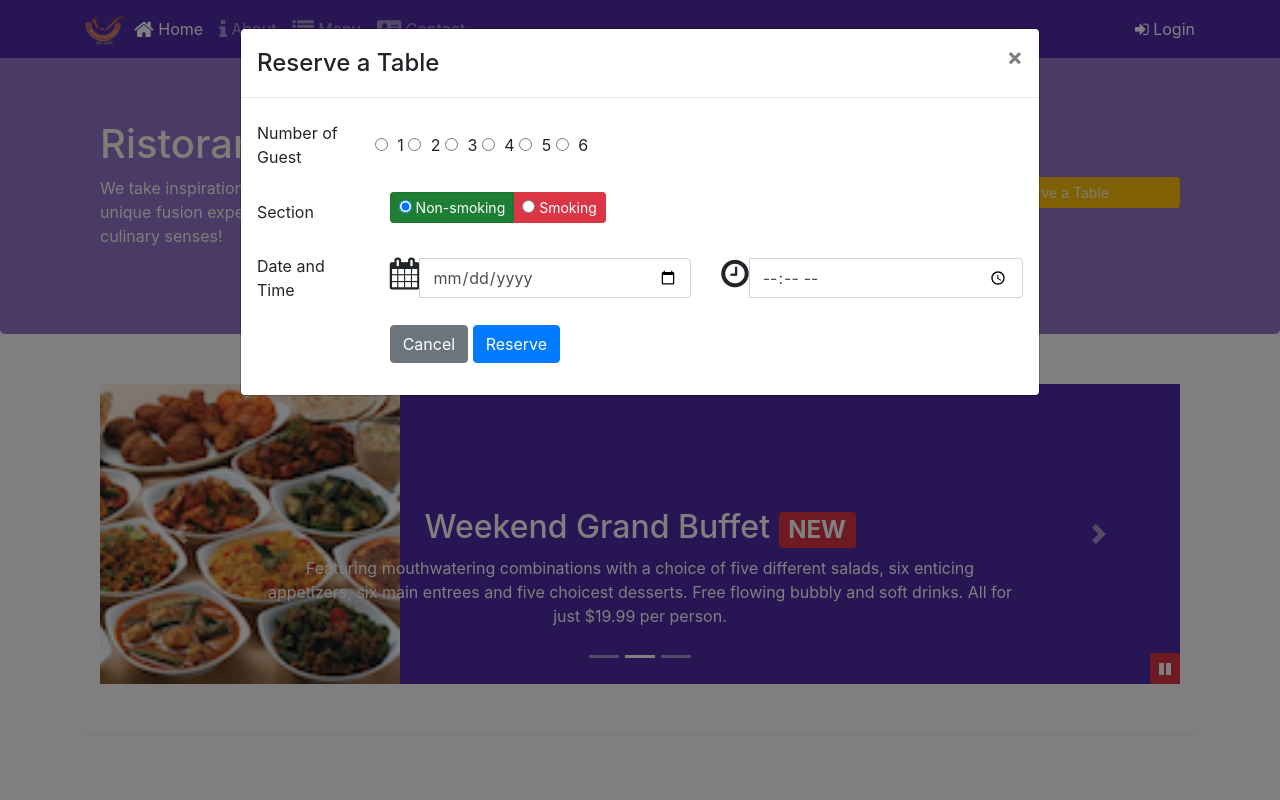
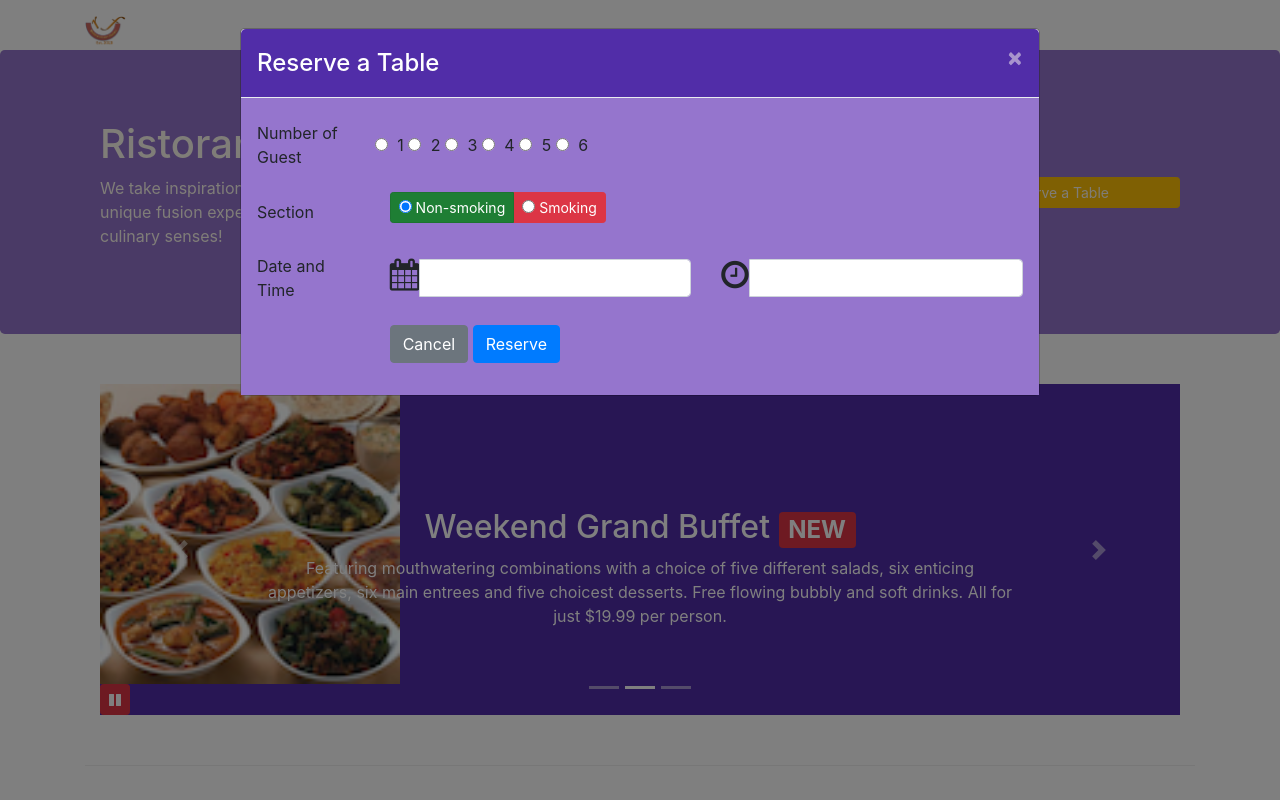
Before and after one commit to Aarghyadeep/First-bootstrap, a website: page index.html in a window 1280 px wide. Both pictures are taken after a click on the button "Reserve a Table". Shown: the top 800 px of the page. Drawn offline with nearby package versions, Linux system fonts and the light colour scheme; files that its build step writes are made by us from their sources.

Commit message:
NPM scripts part 1

```diff
--- a/aboutus.html
+++ b/aboutus.html
@@ -256,6 +256,7 @@
 	<script src="node_modules/jquery/dist/jquery.min.js"></script>
 	<script src="node_modules/tether/dist/js/tether.min.js"></script>
 	<script src="node_modules/bootstrap/dist/js/bootstrap.min.js"></script>
+  <script src="js/scripts.js"></script>
 </body>
 
 </html>
--- a/css/styles.scss
+++ b/css/styles.scss
@@ -43,7 +43,7 @@ body{
 	z-index:0;
 }
 
-.navbar-dark {
+.navbar-inverse {
 	background-color: $background-dark;
 }
 
@@ -68,9 +68,29 @@ body{
 	}
 }
 
-#carouselButton {
+#carousel-button {
 	right:0px;
 	position: absolute;
 	bottom: 0px;
-    z-index: 1;
 }
+
+#carouselButtons {
+	right:0px;
+	position: absolute;
+	bottom: 0px;
+}
+
+.modal-header {
+	background:$background-dark;
+	color:floralwhite;
+
+	button {
+		color:floralwhite;
+	}
+}
+.modal-body {
+	background:$background-pale;
+}
+.modal-footer {
+	background:$background-light;
+}
--- a/index.html
+++ b/index.html
@@ -38,15 +38,15 @@
         </div>
     </nav>
 
+    	<!-- Login Modal -->
         <div id="loginModal" class="modal fade" role="dialog">
-        <div class="modal-dialog modal-lg" role="content">
-            <!-- Modal content-->
+            <div class="modal-dialog modal-lg" role="document">
               <div class="modal-content">
-                <div class="modal-header">
+                <div class="modal-header navbar-dark" style="color:white;">
                   <h4 class="modal-title">Login </h4>
                   <button type="button" class="close" data-dismiss="modal">&times;</button>
                 </div>
-                <div class="modal-body">
+                <div class="modal-body" style="background-color:#9575CD;">
                   <form>
                     <div class="form-row">
                       <div class="form-group col-sm-4">
@@ -75,6 +75,84 @@
             </div>
           </div>
 
+
+
+    <!-- Reserve Modal Form -->
+	<div id="reserveModal" class="modal fade" role="dialog">
+		<div class="modal-dialog modal-lg" role="content">
+			<!-- Modal content-->
+			<div class="modal-content">
+				<div class="modal-header navbar-dark" style="color:white;">
+					<h4 class="modal-title">Reserve a Table</h4>
+					<button type="button" class="close" data-dismiss="modal">&times;</button>
+				</div>
+				<div class="modal-body" style="background-color:#9575CD;">
+					<form id="reserveModalForm">
+						<div class="form-group row align-items-center">
+							<label class="col-12 col-sm-2 col-form-label">Number of Guest</label>
+							<div class="form-check form-check-inline col-12 col-sm">
+								<label class="form-check-label">
+									<input type="radio" class="form-check-input" id="numberofguest1" name="numberofguest" value="1"> 1
+								</label> &nbsp;
+								<label class="form-check-label">
+									<input type="radio" class="form-check-input" id="numberofguest2" name="numberofguest" value="2"> 2
+								</label> &nbsp;
+								<label class="form-check-label">
+									<input type="radio" class="form-check-input" id="numberofguest3" name="numberofguest" value="2"> 3
+								</label> &nbsp;
+								<label class="form-check-label">
+									<input type="radio" class="form-check-input" id="numberofguest4" name="numberofguest" value="2"> 4
+								</label> &nbsp;
+								<label class="form-check-label">
+									<input type="radio" class="form-check-input" id="numberofguest5" name="numberofguest" value="2"> 5
+								</label> &nbsp;
+								<label class="form-check-label">
+									<input type="radio" class="form-check-input" id="numberofguest6" name="numberofguest" value="2"> 6
+								</label>
+							</div>
+						</div>
+						<div class="form-group row align-items-center">
+							<label class="col-12 col-sm-2 col-form-label">Section</label>
+							<div class="col-12 col-sm">
+								<div class="btn-group" data-toggle="buttons">
+									<label class="btn btn-success btn-sm active">
+										<input type="radio" name="options" id="option1" autocomplete="off" checked> Non-smoking
+									</label>
+									<label class="btn btn-danger btn-sm">
+										<input type="radio" name="options" id="option2" autocomplete="off"> Smoking
+									</label>
+								</div>
+							</div>
+						</div>
+						<div class="form-group row align-items-center">
+							<label class="col-12 col-sm-2 col-form-label">Date and Time</label>
+							<div class="col-12 col-sm-5">
+								<div class="input-group">
+									<i class="fa fa-calendar fa-2x" aria-hidden="true"></i>
+									<input type="text" class="form-control" id="date" name="date">
+								</div>
+							</div>
+							<div class="col-12 col-sm-5">
+								<div class="input-group">
+									<i class="fa fa-clock-o fa-2x" aria-hidden="true"></i>
+									<input type="text" class="form-control" id="time" name="time">
+								</div>
+							</div>
+						</div>
+						<div class="form-group row">
+							<div class="offset-sm-2 col-md-10">
+								<button type="button" class="btn btn-secondary" data-dismiss="modal">Cancel</button>
+								<button type="submit" class="btn btn-primary">Reserve</button>
+							</div>
+						</div>
+					</form>
+				</div>
+			</div>
+		</div>
+	</div>
+
+
+
     <header class="jumbotron">
         <div class="container">
             <div class="row row-header">
@@ -86,8 +164,7 @@
                     <img src="img/logo.png" class="img-fluid">
                 </div>
                 <div class="col-12 col-sm align-self-center">
-                    <a type="button" class="btn btn-warning btn-sm btn-block" role="button"
-						data-toggle="modal" data-target="#reserveModal" title="Or Call us at +852 12345678">Reserve a Table</a>
+                    <a type="button" class="btn btn-warning btn-sm btn-block" role="button" id="reserveButton" title="Or Call us at +852 12345678">Reserve a Table</a>
                  </div>
             </div>
         </div>
@@ -193,81 +270,6 @@
     </div>
 
 
-    <!-- Reserve Modal Form -->
-	<div id="reserveModal" class="modal fade" role="dialog">
-		<div class="modal-dialog modal-lg" role="content">
-			<!-- Modal content-->
-			<div class="modal-content">
-				<div class="modal-header">
-					<h4 class="modal-title">Reserve a Table</h4>
-					<button type="button" class="close" data-dismiss="modal">&times;</button>
-				</div>
-				<div class="modal-body">
-					<form id="reserveModalForm">
-						<div class="form-group row align-items-center">
-							<label class="col-12 col-sm-2 col-form-label">Number of Guest</label>
-							<div class="form-check form-check-inline col-12 col-sm">
-								<label class="form-check-label">
-									<input type="radio" class="form-check-input" id="numberofguest1" name="numberofguest" value="1"> 1
-								</label> &nbsp;
-								<label class="form-check-label">
-									<input type="radio" class="form-check-input" id="numberofguest2" name="numberofguest" value="2"> 2
-								</label> &nbsp;
-								<label class="form-check-label">
-									<input type="radio" class="form-check-input" id="numberofguest3" name="numberofguest" value="2"> 3
-								</label> &nbsp;
-								<label class="form-check-label">
-									<input type="radio" class="form-check-input" id="numberofguest4" name="numberofguest" value="2"> 4
-								</label> &nbsp;
-								<label class="form-check-label">
-									<input type="radio" class="form-check-input" id="numberofguest5" name="numberofguest" value="2"> 5
-								</label> &nbsp;
-								<label class="form-check-label">
-									<input type="radio" class="form-check-input" id="numberofguest6" name="numberofguest" value="2"> 6
-								</label>
-							</div>
-						</div>
-						<div class="form-group row align-items-center">
-							<label class="col-12 col-sm-2 col-form-label">Section</label>
-							<div class="col-12 col-sm">
-								<div class="btn-group" data-toggle="buttons">
-									<label class="btn btn-success btn-sm active">
-										<input type="radio" name="options" id="option1" autocomplete="off" checked> Non-smoking
-									</label>
-									<label class="btn btn-danger btn-sm">
-										<input type="radio" name="options" id="option2" autocomplete="off"> Smoking
-									</label>
-								</div>
-							</div>
-						</div>
-						<div class="form-group row align-items-center">
-							<label class="col-12 col-sm-2 col-form-label">Date and Time</label>
-							<div class="col-12 col-sm-5">
-								<div class="input-group">
-									<i class="fa fa-calendar fa-2x" aria-hidden="true"></i>
-									<input type="date" class="form-control" id="date" name="date">
-								</div>
-							</div>
-							<div class="col-12 col-sm-5">
-								<div class="input-group">
-									<i class="fa fa-clock-o fa-2x" aria-hidden="true"></i>
-									<input type="time" class="form-control" id="time" name="time">
-								</div>
-							</div>
-						</div>
-						<div class="form-group row">
-							<div class="offset-sm-2 col-md-10">
-								<button type="button" class="btn btn-secondary" data-dismiss="modal">Cancel</button>
-								<button type="submit" class="btn btn-primary">Reserve</button>
-							</div>
-						</div>
-					</form>
-				</div>
-			</div>
-		</div>
-	</div>
-
-
     <footer class="footer">
         <div class="container">
             <div class="row">
@@ -313,20 +315,7 @@
  <script src="node_modules/jquery/dist/jquery.slim.min.js"></script>
  <script src="node_modules/popper.js/dist/umd/popper.min.js"></script>
  <script src="node_modules/bootstrap/dist/js/bootstrap.min.js"></script>
- <script>
-    $("#carouselButton").click(function(){
-                if ($("#carouselButton").children("span").hasClass('fa-pause')) {
-                    $("#mycarousel").carousel('pause');
-                    $("#carouselButton").children("span").removeClass('fa-pause');
-                    $("#carouselButton").children("span").addClass('fa-play');
-                }
-                else if ($("#carouselButton").children("span").hasClass('fa-play')){
-                    $("#mycarousel").carousel('cycle');
-                    $("#carouselButton").children("span").removeClass('fa-play');
-                    $("#carouselButton").children("span").addClass('fa-pause');
-                }
-            });
-</script>
+ <script src="js/scripts.js"></script>
 </body>
 
 </html>
--- /dev/null
+++ b/js/scripts.js
@@ -0,0 +1,21 @@
+$(document).ready(function(){
+	$("#mycarousel").carousel( { interval: 2000 } );
+	$("#carousel-button").click(function(){
+		if ($("#carousel-button").children("span").hasClass('fa-pause')) {
+			$("#mycarousel").carousel('pause');
+			$("#carousel-button").children("span").removeClass('fa-pause');
+			$("#carousel-button").children("span").addClass('fa-play');
+		}
+		else if ($("#carousel-button").children("span").hasClass('fa-play')){
+			$("#mycarousel").carousel('cycle');
+			$("#carousel-button").children("span").removeClass('fa-play');
+			$("#carousel-button").children("span").addClass('fa-pause');
+		}
+	});
+	$('#reserveButton').click(function(){
+		$('#reserveModal').modal('show');
+	});
+	$('#loginButton').click(function(){
+		$('#loginModal').modal('show');
+	});
+});
```
Also changed, not shown: contactus.html (+1 -0 lines), package.json (+6 -2 lines), 1 other file. Lines whose indentation alone changed are shown as unchanged.
